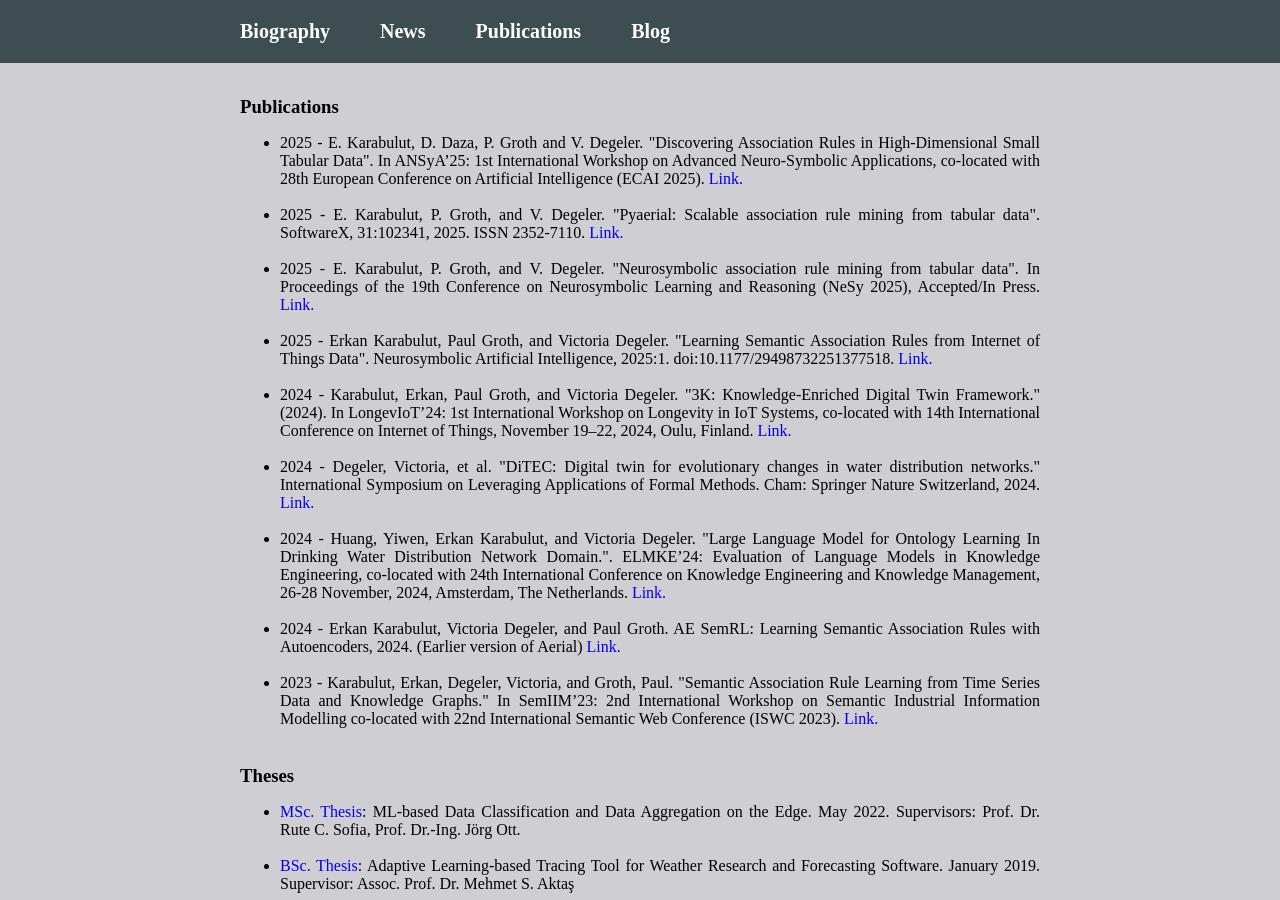
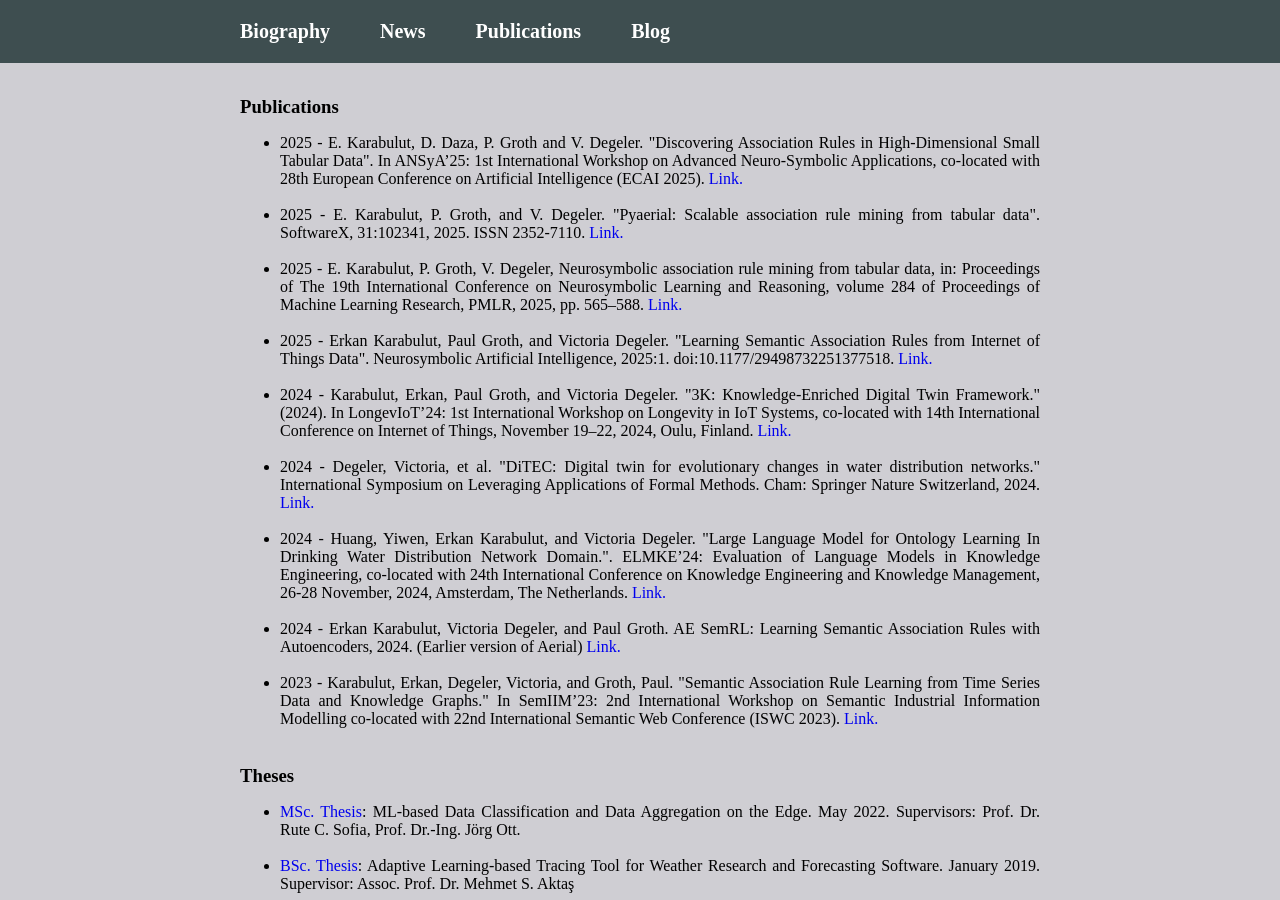
Before and after one commit to erkankarabulut/erkankarabulut.github.io, a Jekyll site: the page built from index.html, in a window 1280 px wide and 900 px high, scrolled down 1171 px. Built offline with Jekyll 4.4.1, drawn with Linux system fonts in a browser that asks for light colours.

Commit message:
update nesy paper link and citation

```diff
--- a/_data/publications.yml
+++ b/_data/publications.yml
@@ -2,8 +2,8 @@
   link: 'https://arxiv.org/pdf/2509.20113'
 - text: '2025 - E. Karabulut, P. Groth, and V. Degeler. "Pyaerial: Scalable association rule mining from tabular data". SoftwareX, 31:102341, 2025. ISSN 2352-7110.'
   link: 'https://www.sciencedirect.com/science/article/pii/S2352711025003073'
-- text: '2025 - E. Karabulut, P. Groth, and V. Degeler. "Neurosymbolic association rule mining from tabular data". In Proceedings of the 19th Conference on Neurosymbolic Learning and Reasoning (NeSy 2025), Accepted/In Press.'
-  link: 'https://arxiv.org/pdf/2504.19354'
+- text: '2025 - E. Karabulut, P. Groth, V. Degeler, Neurosymbolic association rule mining from tabular data, in: Proceedings of The 19th International Conference on Neurosymbolic Learning and Reasoning, volume 284 of Proceedings of Machine Learning Research, PMLR, 2025, pp. 565–588.'
+  link: 'https://proceedings.mlr.press/v284/karabulut25a.html'
 - text: '2025 - Erkan Karabulut, Paul Groth, and Victoria Degeler. "Learning Semantic Association Rules from Internet of Things Data". Neurosymbolic Artificial Intelligence, 2025:1. doi:10.1177/29498732251377518.'
   link: 'https://journals.sagepub.com/doi/10.1177/29498732251377518'
 - text: '2024 - Karabulut, Erkan, Paul Groth, and Victoria Degeler. "3K: Knowledge-Enriched Digital Twin Framework." (2024). In LongevIoT’24: 1st International Workshop on Longevity in IoT Systems, co-located with 14th International Conference on Internet of Things, November 19–22, 2024, Oulu, Finland.'
```
